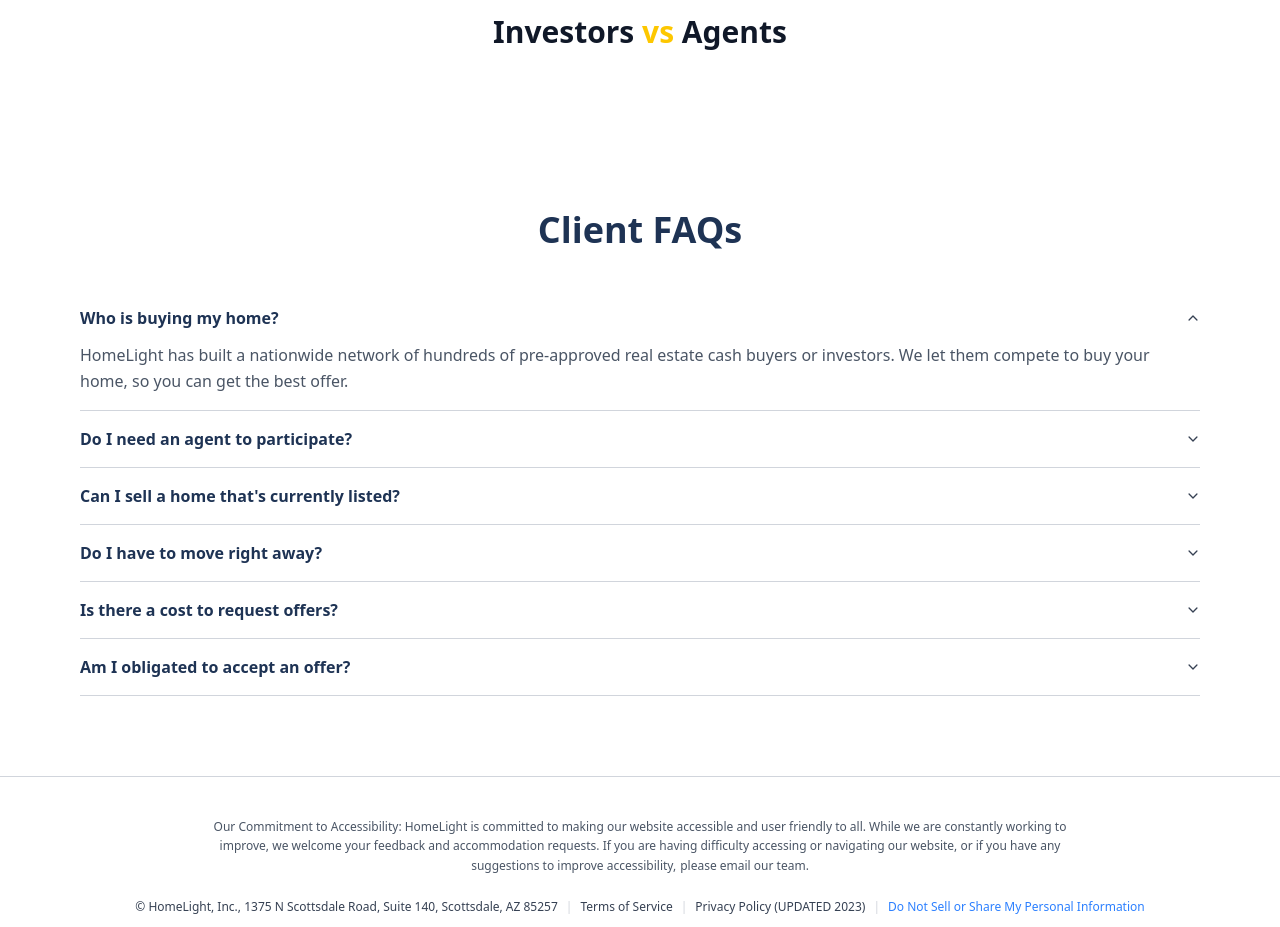
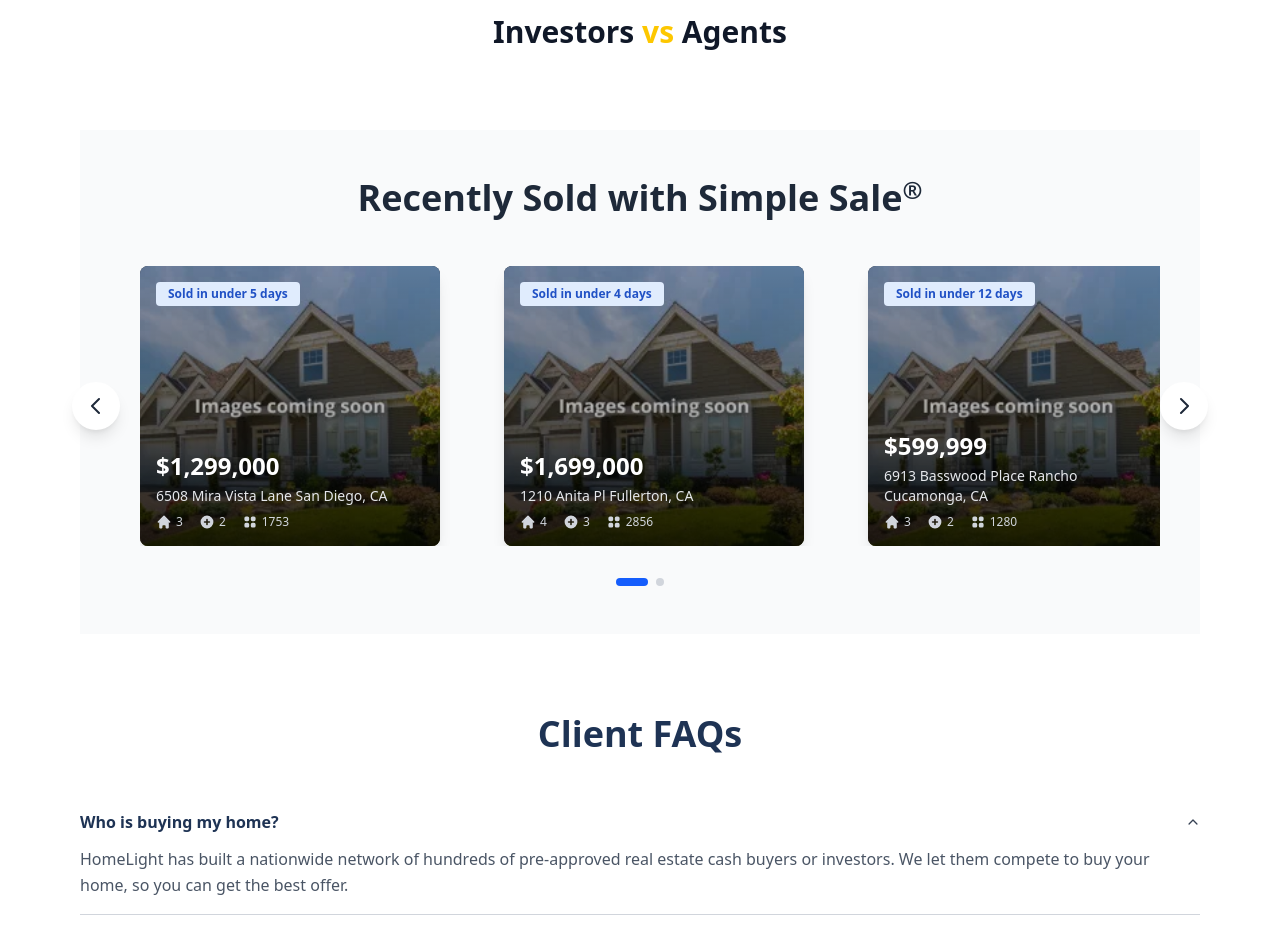
Before and after one commit to uzair-revcloud/homelight-landing, a React (Vite) app: page / in a window 1280 px wide. Shown: the part 1380-2307 px from the top of the page. Built offline with nearby package versions, Linux system fonts and the light colour scheme.

Commit message:
carousel added

```diff
--- a/src/components/sections/RecentlySoldCarousel.jsx
+++ b/src/components/sections/RecentlySoldCarousel.jsx
@@ -0,0 +1,31 @@
+import React from 'react';
+import Carousel from '../ui/Carousel';
+import PropertyCard from '../ui/PropertyCard';
+import { properties } from '../../constants/lists';
+
+const RecentlySoldCarousel = () => {
+
+
+    return (
+        <Carousel title={
+            <>
+                Recently Sold with Simple Sale<sup className="text-2xl">®</sup>
+            </>
+        }>
+            {properties.map((property) => (
+                <PropertyCard
+                    key={property.id}
+                    price={property.price}
+                    address={property.address}
+                    beds={property.beds}
+                    baths={property.baths}
+                    sqft={property.sqft}
+                    daysSold={property.daysSold}
+                    image={property.image}
+                />
+            ))}
+        </Carousel>
+    );
+};
+
+export default RecentlySoldCarousel;
--- /dev/null
+++ b/src/components/ui/Carousel.jsx
@@ -0,0 +1,115 @@
+import React, { useState, useRef, useEffect } from "react";
+
+const Carousel = ({ children, title }) => {
+    const [currentPage, setCurrentPage] = useState(0);
+    const scrollContainerRef = useRef(null);
+
+    const items = React.Children.toArray(children);
+    const itemsPerPage = 3;
+    const totalPages = Math.ceil(items.length / itemsPerPage);
+
+    useEffect(() => {
+        if (scrollContainerRef.current) {
+            scrollContainerRef.current.style.scrollBehavior = "smooth";
+        }
+    }, []);
+
+    const handlePrev = () => {
+        const newPage = currentPage === 0 ? totalPages - 1 : currentPage - 1;
+        setCurrentPage(newPage);
+        scrollToPage(newPage);
+    };
+
+    const handleNext = () => {
+        const newPage = currentPage === totalPages - 1 ? 0 : currentPage + 1;
+        setCurrentPage(newPage);
+        scrollToPage(newPage);
+    };
+
+    const scrollToPage = (pageIndex) => {
+        const container = scrollContainerRef.current;
+        if (!container) return;
+
+        const pageWidth = container.offsetWidth;
+
+        container.scrollTo({
+            left: pageIndex * pageWidth,
+            behavior: "smooth",
+        });
+    };
+
+    const handleDotClick = (pageIndex) => {
+        setCurrentPage(pageIndex);
+        scrollToPage(pageIndex);
+    };
+
+    return (
+        <div className="w-full py-12 bg-gray-50">
+            <div className="max-w-6xl mx-auto px-10">
+                {title && (
+                    <h2 className="text-4xl font-bold text-center mb-12 text-gray-800">
+                        {title}
+                    </h2>
+                )}
+
+                {/* Carousel Wrapper */}
+                <div className="relative">
+                    {/* Left Arrow */}
+                    <button
+                        onClick={handlePrev}
+                        className="absolute left-0 top-1/2 -translate-y-1/2 -translate-x-12 z-10
+                        bg-white rounded-full p-3 shadow-lg hover:bg-gray-100"
+                        aria-label="Previous"
+                    >
+                        <svg className="w-6 h-6 text-gray-800" fill="none" stroke="currentColor" viewBox="0 0 24 24">
+                            <path strokeLinecap="round" strokeLinejoin="round" strokeWidth={2} d="M15 19l-7-7 7-7" />
+                        </svg>
+                    </button>
+
+                    {/* Items container */}
+                    <div
+                        ref={scrollContainerRef}
+                        className="overflow-x-hidden ml-5"
+                    >
+                        <div
+                            className="flex gap-16"
+                            style={{ width: `${(items.length / itemsPerPage) * 100}%` }}
+                        >
+                            {items.map((child, i) => (
+                                <div key={i}>
+                                    {child}
+                                </div>
+                            ))}
+                        </div>
+                    </div>
+
+                    {/* Right Arrow */}
+                    <button
+                        onClick={handleNext}
+                        className="absolute right-0 top-1/2 -translate-y-1/2 translate-x-12 z-10
+                        bg-white rounded-full p-3 shadow-lg hover:bg-gray-100"
+                        aria-label="Next"
+                    >
+                        <svg className="w-6 h-6 text-gray-800" fill="none" stroke="currentColor" viewBox="0 0 24 24">
+                            <path strokeLinecap="round" strokeLinejoin="round" strokeWidth={2} d="M9 5l7 7-7 7" />
+                        </svg>
+                    </button>
+                </div>
+
+                {/* Pagination */}
+                <div className="flex justify-center gap-2 mt-8">
+                    {Array.from({ length: totalPages }).map((_, index) => (
+                        <button
+                            key={index}
+                            onClick={() => handleDotClick(index)}
+                            className={`w-2 h-2 rounded-full transition-all ${index === currentPage ? "bg-blue-600 w-8" : "bg-gray-300"
+                                }`}
+                        />
+                    ))}
+                </div>
+            </div>
+        </div>
+    );
+};
+
+export default Carousel;
--- /dev/null
+++ b/src/components/ui/PropertyCard.jsx
@@ -0,0 +1,48 @@
+import React from 'react';
+
+const PropertyCard = ({ price, address, beds, baths, sqft, daysSold, image }) => {
+    return (
+        <div className="relative rounded-lg overflow-hidden shadow-lg bg-gray-800 text-white min-w-[300px] max-w-[350px] h-[280px] flex-shrink-0">
+            {/* Background Image */}
+            <div
+                className="absolute inset-0 bg-cover bg-center"
+                style={{ backgroundImage: `url(${image})` }}
+            >
+                <div className="absolute inset-0 bg-gradient-to-b from-transparent via-black/30 to-black/80"></div>
+            </div>
+
+            {/* Badge */}
+            <div className="absolute top-4 bg-[#e0ecfd] left-4 text-[#2051c5] text-xs font-semibold px-3 py-1 rounded">
+                Sold in under {daysSold} days
+            </div>
+
+            {/* Property Details */}
+            <div className="absolute bottom-0 left-0 right-0 p-4 z-10">
+                <div className="text-2xl font-bold mb-1">{price}</div>
+                <div className="text-sm mb-2 text-gray-200">{address}</div>
+                <div className="flex items-center gap-4 text-xs text-gray-300">
+                    <span className="flex items-center gap-1">
+                        <svg className="w-4 h-4" fill="currentColor" viewBox="0 0 20 20">
+                            <path d="M10.707 2.293a1 1 0 00-1.414 0l-7 7a1 1 0 001.414 1.414L4 10.414V17a1 1 0 001 1h2a1 1 0 001-1v-2a1 1 0 011-1h2a1 1 0 011 1v2a1 1 0 001 1h2a1 1 0 001-1v-6.586l.293.293a1 1 0 001.414-1.414l-7-7z" />
+                        </svg>
+                        {beds}
+                    </span>
+                    <span className="flex items-center gap-1">
+                        <svg className="w-4 h-4" fill="currentColor" viewBox="0 0 20 20">
+                            <path fillRule="evenodd" d="M10 18a8 8 0 100-16 8 8 0 000 16zm1-11a1 1 0 10-2 0v2H7a1 1 0 100 2h2v2a1 1 0 102 0v-2h2a1 1 0 100-2h-2V7z" clipRule="evenodd" />
+                        </svg>
+                        {baths}
+                    </span>
+                    <span className="flex items-center gap-1">
+                        <svg className="w-4 h-4" fill="currentColor" viewBox="0 0 20 20">
+                            <path d="M5 3a2 2 0 00-2 2v2a2 2 0 002 2h2a2 2 0 002-2V5a2 2 0 00-2-2H5zM5 11a2 2 0 00-2 2v2a2 2 0 002 2h2a2 2 0 002-2v-2a2 2 0 00-2-2H5zM11 5a2 2 0 012-2h2a2 2 0 012 2v2a2 2 0 01-2 2h-2a2 2 0 01-2-2V5zM11 13a2 2 0 012-2h2a2 2 0 012 2v2a2 2 0 01-2 2h-2a2 2 0 01-2-2v-2z" />
+                        </svg>
+                        {sqft}
+                    </span>
+                </div>
+            </div>
+        </div>
+    );
+};
+
+export default PropertyCard;
--- a/src/constants/lists.js
+++ b/src/constants/lists.js
@@ -30,3 +30,66 @@
             "No, you are not obligated to accept any Simple Sale offer you receive.",
     },
 ];
+
+export const properties = [
+    {
+        id: 1,
+        price: '$1,299,000',
+        address: '6508 Mira Vista Lane San Diego, CA',
+        beds: 3,
+        baths: 2,
+        sqft: 1753,
+        daysSold: 5,
+        image: '/property_image.webp'
+    },
+    {
+        id: 2,
+        price: '$1,699,000',
+        address: '1210 Anita Pl Fullerton, CA',
+        beds: 4,
+        baths: 3,
+        sqft: 2856,
+        daysSold: 4,
+        image: '/property_image.webp'
+    },
+    {
+        id: 3,
+        price: '$599,999',
+        address: '6913 Basswood Place Rancho Cucamonga, CA',
+        beds: 3,
+        baths: 2,
+        sqft: 1280,
+        daysSold: 12,
+        image: '/property_image.webp'
+    },
+    {
+        id: 4,
+        price: '$2,150,000',
+        address: '4521 Ocean View Dr Los Angeles, CA',
+        beds: 5,
+        baths: 4,
+        sqft: 3200,
+        daysSold: 3,
+        image: '/property_image.webp'
+    },
+    {
+        id: 5,
+        price: '$875,000',
+        address: '2341 Maple Street Sacramento, CA',
+        beds: 3,
+        baths: 2,
+        sqft: 1650,
+        daysSold: 7,
+        image: '/property_image.webp'
+    },
+    {
+        id: 6,
+        price: '$1,299,000',
+        address: '6508 Mira Vista Lane San Diego, CA',
+        beds: 5,
+        baths: 4,
+        sqft: 2856,
+        daysSold: 1,
+        image: '/property_image.webp'
+    },
+];
--- a/src/pages/Landing.jsx
+++ b/src/pages/Landing.jsx
@@ -5,6 +5,8 @@
 import Footer from '../components/layout/Footer'
 import FAQs from '../components/sections/FAQs'
 import { FAQS_LIST } from '../constants/lists'
+import RecentlySoldCarousel from '../components/sections/RecentlySoldCarousel'
+
 const Landing = () => {
     return (
         <div className="min-h-screen w-full">
@@ -12,6 +14,7 @@
             <main>
                 <HeroSection />
                 <Steps />
+                <RecentlySoldCarousel />
                 <FAQs faqs={FAQS_LIST} />
             </main>
             <Footer />
```
Also changed, not shown: public/property_image.webp (added).
